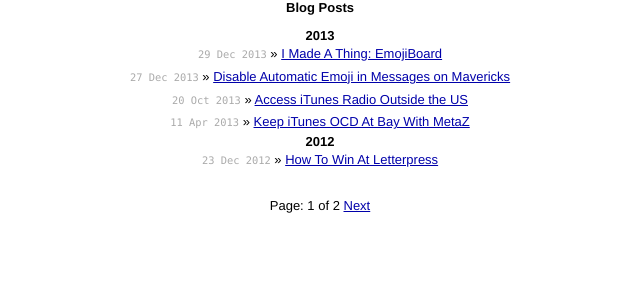
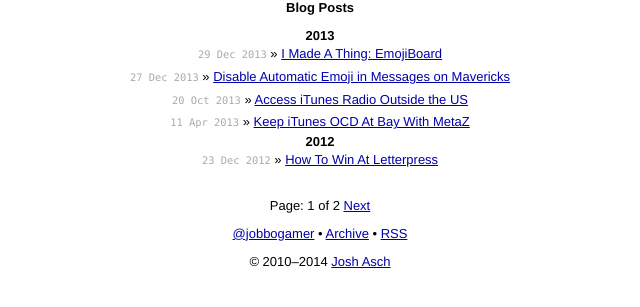
Before and after one commit to jobbogamer/jobbogamer.github.io, a Jekyll site: the page built from index.html, in a window 1280 px wide. Shown: the top 307 px of the page, without its empty margins (320-960 px from the left). Built offline with Jekyll 4.4.1, drawn with Linux system fonts in a browser that asks for light colours; Markdown is read by kramdown in place of the engine named in the settings; the list of posts is cut into pages by our own code.

Commit message:
Add a footer

```diff
--- a/_layouts/default.html
+++ b/_layouts/default.html
@@ -34,7 +34,8 @@
 			</div><!-- #content -->
 
 			<div id="footer">
-
+				<p><a href="http://twitter.com/{{ site.twitter_handle }}">@{{ site.twitter_handle }}</a> • <a href="/archive">Archive</a> • <a href="/atom.xml">RSS</a></p>
+				<p>&copy; 2010–{{ site.time | date: "%Y" }} <a href="/about">{{ site.author }}</a></p>
 			</div><!-- #footer -->
 		</div><!-- #wrapper -->
 	</body>
```
